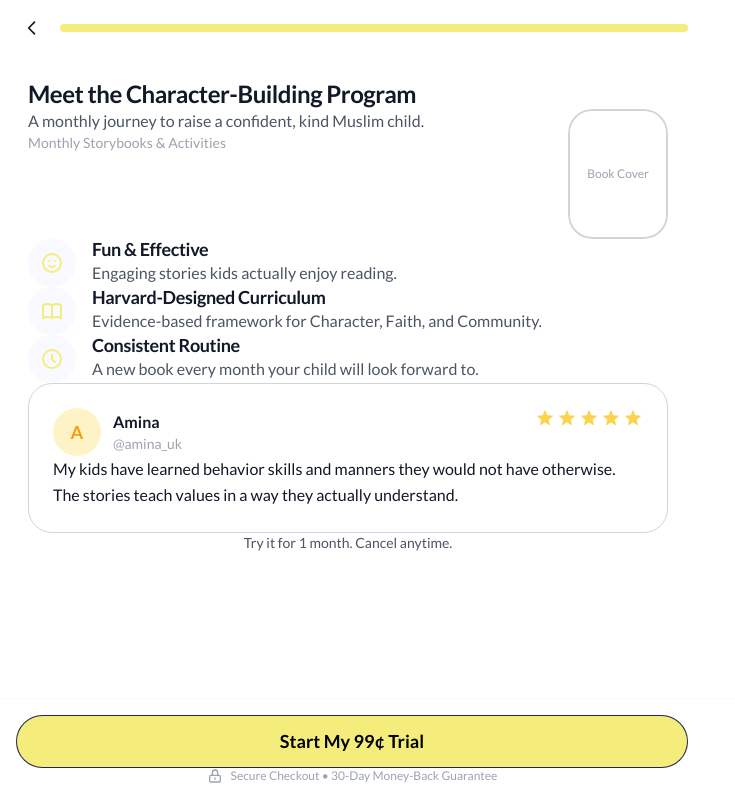
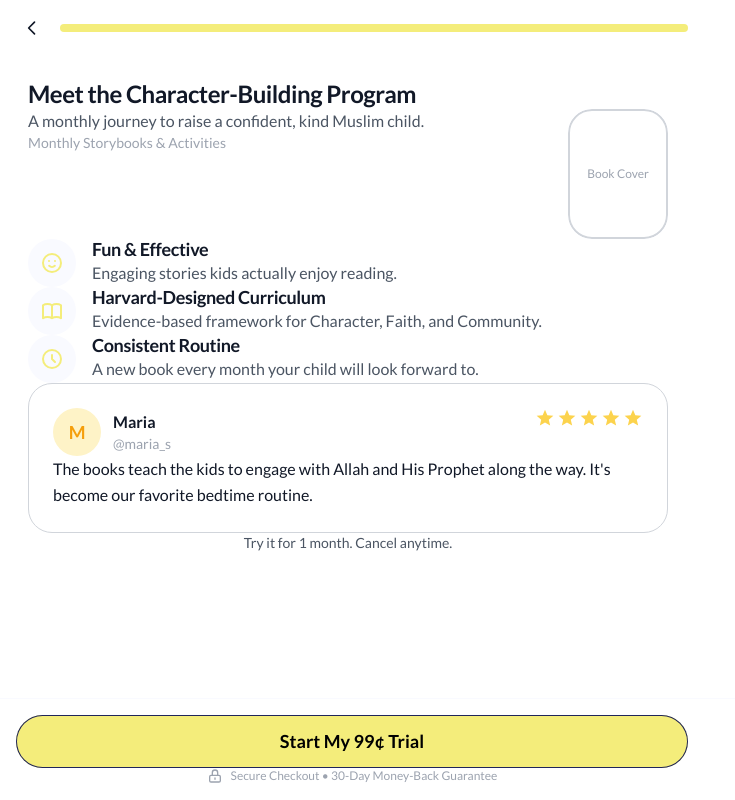
Before and after one commit to MohammedTarigg/noorkids-purchase-onboarding, a Next.js app: page /program in a window 1280 px wide. Shown: the whole page, without its empty margins (0-735 px from the left). Built offline with nearby package versions, Linux system fonts and the light colour scheme.

Commit message:
Add Swiper for testimonials on ProgramPage, including custom styles and pagination. Update package dependencies to include Swiper.

```diff
--- a/package.json
+++ b/package.json
@@ -11,7 +11,8 @@
   "dependencies": {
     "next": "16.0.6",
     "react": "19.2.0",
-    "react-dom": "19.2.0"
+    "react-dom": "19.2.0",
+    "swiper": "^12.0.3"
   },
   "devDependencies": {
     "@tailwindcss/postcss": "^4",
--- a/src/app/globals.css
+++ b/src/app/globals.css
@@ -250,3 +250,34 @@ textarea {
 ::-webkit-scrollbar-thumb:hover {
   background: var(--color-text-secondary);
 }
+
+/* Swiper Custom Styles */
+.testimonials-swiper {
+  padding-bottom: 0 !important;
+}
+
+.testimonials-swiper .swiper-pagination {
+  position: relative;
+  margin-top: 0;
+  bottom: 0;
+}
+
+.testimonials-swiper .swiper-pagination-bullet-custom {
+  width: 8px;
+  height: 8px;
+  background: #D1D5DB;
+  opacity: 1;
+  margin: 0 4px;
+  transition: all 0.3s ease;
+}
+
+.testimonials-swiper .swiper-pagination-bullet-active-custom {
+  background: var(--color-primary);
+  width: 8px;
+  height: 8px;
+}
+
+.testimonials-swiper .swiper-button-disabled {
+  opacity: 0.3;
+  cursor: not-allowed;
+}
--- a/src/app/program/page.tsx
+++ b/src/app/program/page.tsx
@@ -1,8 +1,52 @@
 'use client';
 
 import { useRouter } from 'next/navigation';
+import { Swiper, SwiperSlide } from 'swiper/react';
+import { Autoplay, Pagination } from 'swiper/modules';
+import 'swiper/css';
+import 'swiper/css/pagination';
 import OnboardingHeader from '../components/OnboardingHeader';
 import CTAButton from '../components/CTAButton';
+
+type Testimonial = {
+  name: string;
+  username: string;
+  initial: string;
+  text: string;
+};
+
+const testimonials: Testimonial[] = [
+  {
+    name: 'Amina',
+    username: '@amina_uk',
+    initial: 'A',
+    text: 'My kids have learned behavior skills and manners they would not have otherwise. The stories teach values in a way they actually understand.'
+  },
+  {
+    name: 'Maria',
+    username: '@maria_s',
+    initial: 'M',
+    text: 'The books teach the kids to engage with Allah and His Prophet along the way. It\'s become our favorite bedtime routine.'
+  },
+  {
+    name: 'Yusuf',
+    username: '@yusuf_family',
+    initial: 'Y',
+    text: 'My daughter now understands the importance of honesty and kindness through these stories. She applies what she learns in real life.'
+  },
+  {
+    name: 'Fatima',
+    username: '@fatima_mom',
+    initial: 'F',
+    text: 'As a busy parent, I love how these books make teaching Islamic values so easy. My kids look forward to each new book every month.'
+  },
+  {
+    name: 'Ahmed',
+    username: '@ahmed_dad',
+    initial: 'A',
+    text: 'The Harvard-designed curriculum really works. I\'ve seen my son\'s confidence and character improve significantly since we started.'
+  }
+];
 
 export default function ProgramPage() {
   const router = useRouter();
@@ -109,8 +153,28 @@ export default function ProgramPage() {
               </div>
             </div>
 
-            {/* Testimonial */}
-            <div className="rounded-xl mb-6" style={{ backgroundColor: 'var(--color-bg-white)', border: '1px solid #D1D5DB', padding: '24px' }}>
+            {/* Testimonials Carousel */}
+            <div className="mb-6">
+              <div className="rounded-xl" style={{ backgroundColor: 'var(--color-bg-white)', border: '1px solid #D1D5DB', padding: '24px' }}>
+                <Swiper
+                  modules={[Autoplay, Pagination]}
+                  spaceBetween={0}
+                  slidesPerView={1}
+                  autoplay={{
+                    delay: 2000,
+                    disableOnInteraction: false,
+                  }}
+                  loop={true}
+                  pagination={{
+                    el: '.swiper-pagination-custom',
+                    clickable: true,
+                    bulletClass: 'swiper-pagination-bullet-custom',
+                    bulletActiveClass: 'swiper-pagination-bullet-active-custom',
+                  }}
+                  className="testimonials-swiper"
+                >
+                  {testimonials.map((testimonial, index) => (
+                    <SwiperSlide key={index}>
                       {/* Header with Avatar, Name, and Stars */}
                       <div className="flex items-start justify-between mb-4">
                         <div className="flex items-center gap-3">
@@ -119,15 +183,15 @@ export default function ProgramPage() {
                             className="w-12 h-12 rounded-full flex items-center justify-center shrink-0 font-bold text-lg"
                             style={{ backgroundColor: '#FEF3C7', color: '#F59E0B' }}
                           >
-                    A
+                            {testimonial.initial}
                           </div>
                           {/* Name and Username */}
                           <div>
                             <p className="font-bold text-base mb-0.5" style={{ color: 'var(--color-text-primary)' }}>
-                      Amina
+                              {testimonial.name}
                             </p>
                             <p className="text-sm" style={{ color: 'var(--color-text-light)' }}>
-                      @amina_uk
+                              {testimonial.username}
                             </p>
                           </div>
                         </div>
@@ -142,8 +206,17 @@ export default function ProgramPage() {
                       </div>
                       {/* Testimonial Text */}
                       <p className="text-base leading-relaxed" style={{ color: 'var(--color-text-primary)' }}>
-                My kids have learned behavior skills and manners they would not have otherwise. The stories teach values in a way they actually understand.
+                        {testimonial.text}
                       </p>
+                    </SwiperSlide>
+                  ))}
+                </Swiper>
+
+                {/* Pagination Dots */}
+                <div className="flex items-center justify-center mt-6">
+                  <div className="swiper-pagination-custom flex items-center justify-center gap-2"></div>
+                </div>
+              </div>
             </div>
 
             {/* Info Section */}
```
Also changed, not shown: 1 other file (tests, documents, lock files or other folders). Lines whose indentation alone changed are shown as unchanged.
